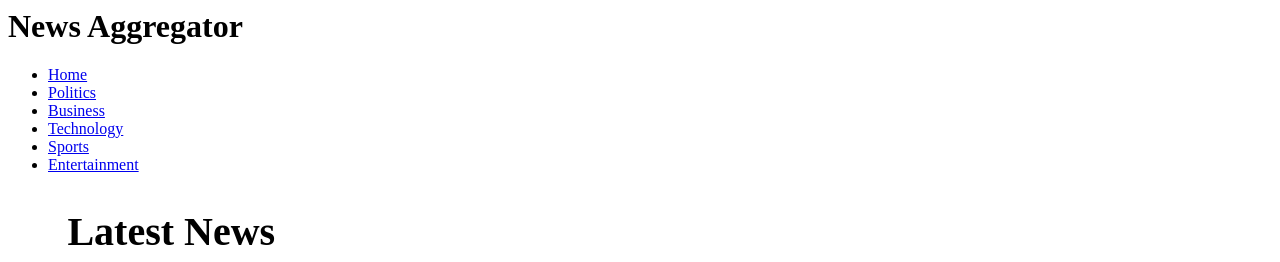
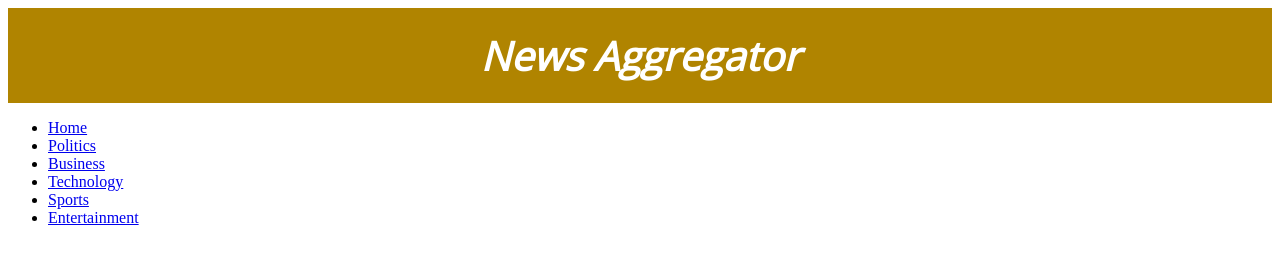
Before and after one commit to grenn24/News-Aggregator-with-chrome-extension-, a Python web app: template templates/home.html in a window 1280 px wide. Shown: the top 262 px of the page. Run offline with Jinja, Linux system fonts and the light colour scheme; the template is opened without the code that fills it, so the values that code supplies are empty.

Commit message:
updated home.css styling file

```diff
--- a/static/home.css
+++ b/static/home.css
@@ -6,3 +6,22 @@
 *::-webkit-scrollbar {
     display: none;
   }
+
+img {
+    max-width: 100%;
+  }
+
+/* Styling for the header section of the webpage */
+header {
+    background-color: #b08400;
+    color: #fff;
+    padding: 20px;
+    text-align: center;
+    font-family: Open Sans;
+    font-style: italic;
+  }
+
+h1 {
+      margin: 0;
+      font-size: 2.5rem;
+  }
```
